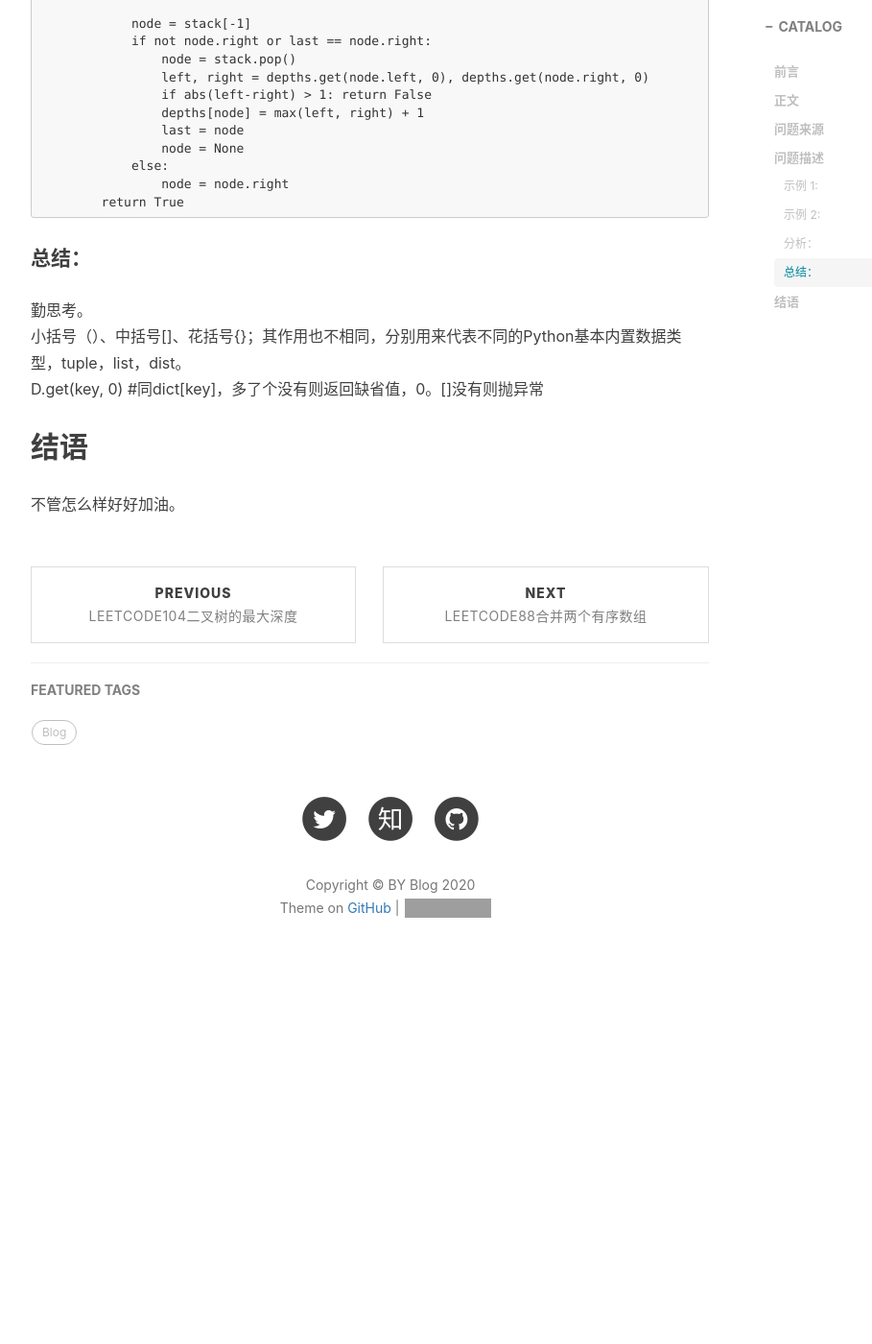
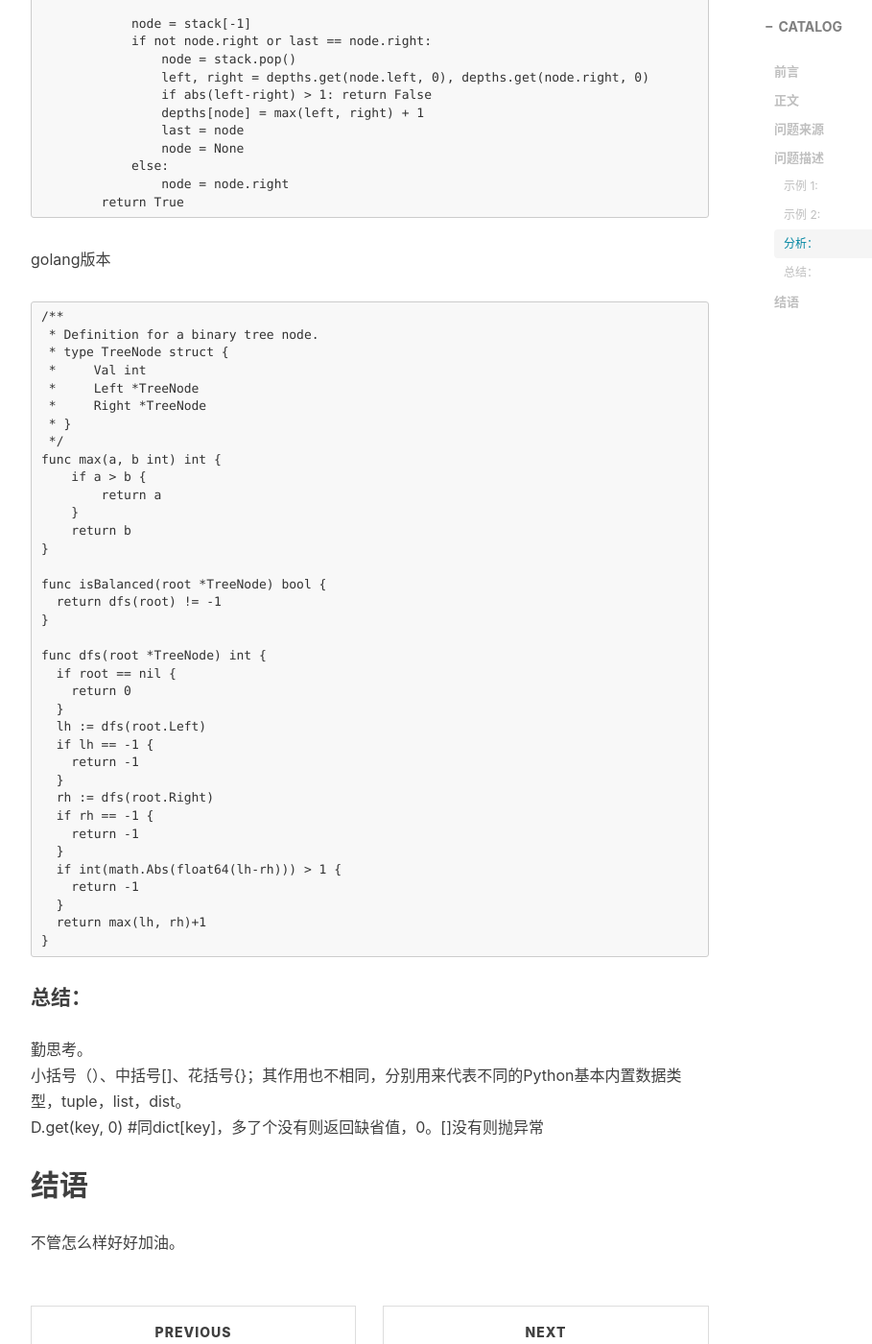
Before and after one commit to pamleft/pamleft.github.io, a Jekyll site: the page built from _posts/2019-03-20-leetcode110平衡二叉树.md, in a window 1280 px wide and 1400 px high, scrolled down 3193 px. Shown: the whole window at 96% size, without its empty margins (233-1142 px from the left). Built offline with Jekyll 4.4.1, drawn with Linux system fonts in a browser that asks for light colours; nearby versions of some CDN libraries; comment, search, counter and statistics services are not loaded; before the commit the page ends 4243 px from its top, so only the background shows below that; grey boxes are pictures that could not be loaded.

Commit message:
leetcode110

````diff
--- a/_posts/2019-03-20-leetcode110平衡二叉树.md
+++ b/_posts/2019-03-20-leetcode110平衡二叉树.md
@@ -146,6 +146,45 @@ class Solution(object):
                 node = node.right
         return True
 ```
+golang版本
+```
+/**
+ * Definition for a binary tree node.
+ * type TreeNode struct {
+ *     Val int
+ *     Left *TreeNode
+ *     Right *TreeNode
+ * }
+ */
+func max(a, b int) int {
+    if a > b {
+        return a
+    }
+    return b
+}
+
+func isBalanced(root *TreeNode) bool {
+  return dfs(root) != -1
+}
+
+func dfs(root *TreeNode) int {
+  if root == nil {
+    return 0
+  }
+  lh := dfs(root.Left)
+  if lh == -1 {
+    return -1
+  }
+  rh := dfs(root.Right)
+  if rh == -1 {
+    return -1
+  }
+  if int(math.Abs(float64(lh-rh))) > 1 {
+    return -1
+  }
+  return max(lh, rh)+1
+}
+```
 #### 总结：
 勤思考。
 小括号（）、中括号[]、花括号{}；其作用也不相同，分别用来代表不同的Python基本内置数据类型，tuple，list，dist。
````
